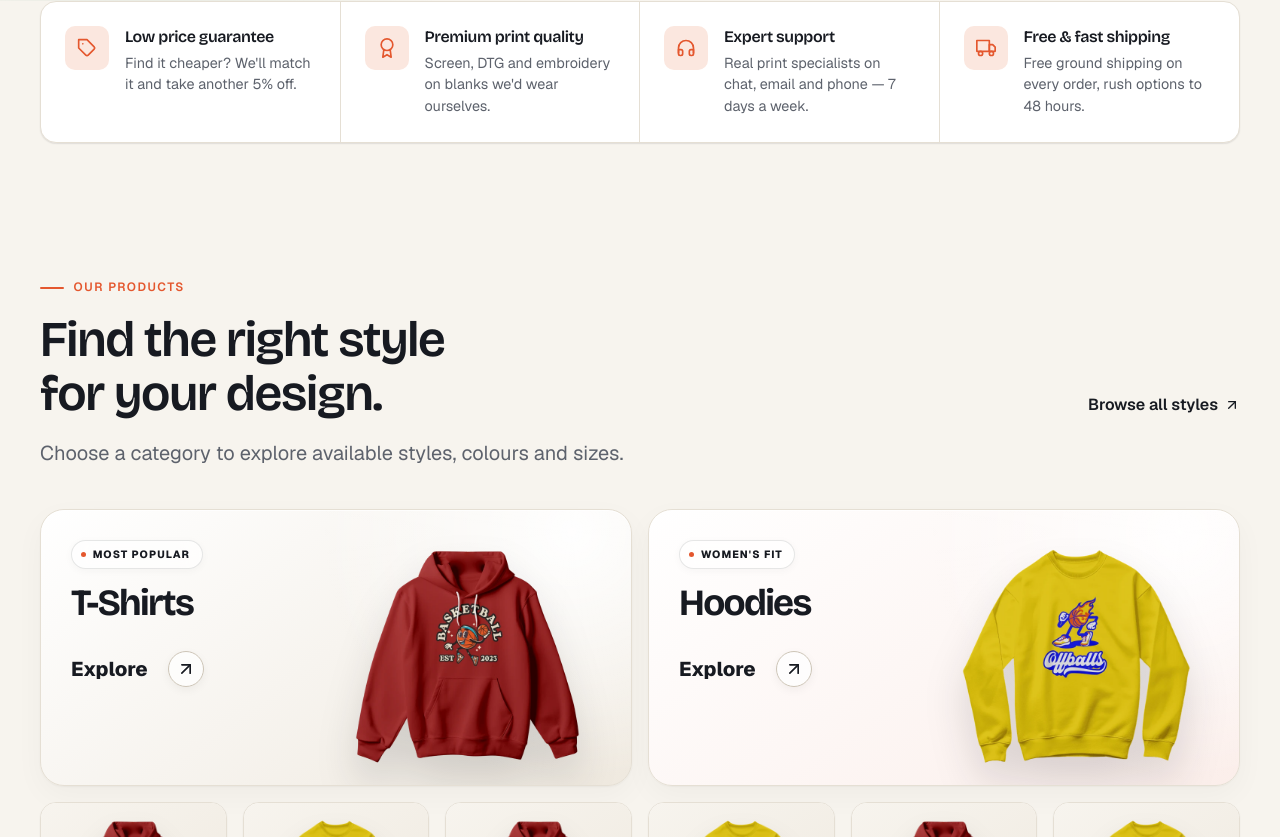
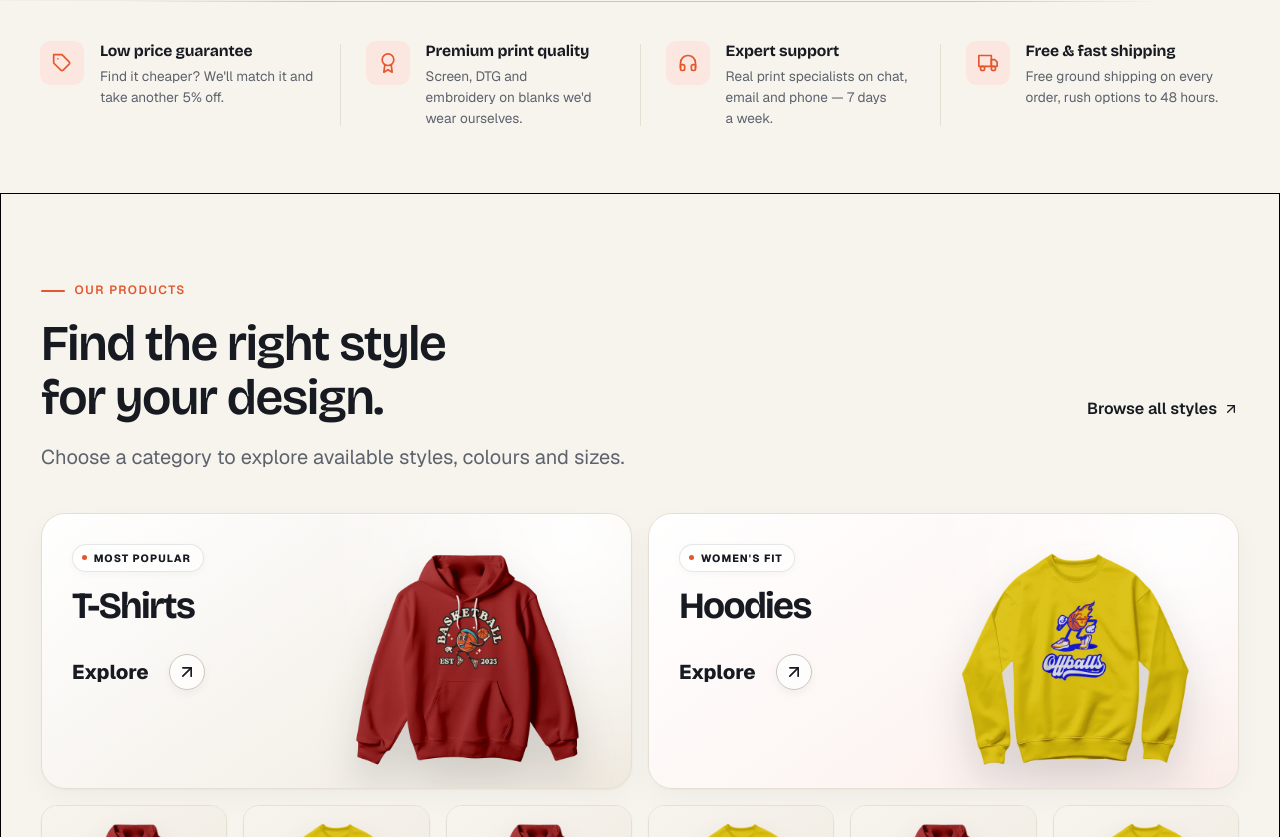
Before and after one commit to mainuddin-sani/oshirts, a Next.js app: page / in a window 1280 px wide. Shown: the part 803-1640 px from the top of the page. Built offline with nearby package versions, Linux system fonts and the light colour scheme.

Commit message:
hero updated

```diff
--- a/src/app/globals.css
+++ b/src/app/globals.css
@@ -526,7 +526,16 @@ small {
 }
 
 .ic_section_space {
-  padding-block: 96px;
+  padding-block: 90px;
+  border: 1px solid black;
+}
+
+.ic_section_space_top {
+  padding-top: 90px;
+}
+
+.ic_section_space_bottom {
+  padding-bottom: 90px;
 }
 
 .ic_section_space_sm {
@@ -542,6 +551,18 @@ small {
 @media (max-width: 1299px) {
   h1 {
     font-size: 60px;
+  }
+
+  .ic_section_space {
+    padding-block: 80px;
+  }
+
+  .ic_section_space_top {
+    padding-top: 80px;
+  }
+
+  .ic_section_space_bottom {
+    padding-bottom: 80px;
   }
 }
 
@@ -569,7 +590,15 @@ small {
   }
 
   .ic_section_space {
-    padding-block: 80px;
+    padding-block: 70px;
+  }
+
+  .ic_section_space_top {
+    padding-top: 70px;
+  }
+
+  .ic_section_space_bottom {
+    padding-bottom: 70px;
   }
 
   .ic_section_space_sm {
@@ -628,7 +657,15 @@ small {
   }
 
   .ic_section_space {
-    padding-block: 64px;
+    padding-block: 60px;
+  }
+
+  .ic_section_space_top {
+    padding-top: 60px;
+  }
+
+  .ic_section_space_bottom {
+    padding-bottom: 60px;
   }
 
   .ic_section_space_sm {
@@ -676,7 +713,15 @@ small {
   }
 
   .ic_section_space {
-    padding-block: 52px;
+    padding-block: 46px;
+  }
+
+  .ic_section_space_top {
+    padding-top: 46px;
+  }
+
+  .ic_section_space_bottom {
+    padding-bottom: 46px;
   }
 
   .ic_section_space_sm {
--- a/src/components/home/TrustBar/TrustBar.module.css
+++ b/src/components/home/TrustBar/TrustBar.module.css
@@ -1,31 +1,64 @@
+/* ==================================================
+   SECTION
+   Sits directly on the shared page background so it
+   reads as a continuation of the hero, not a boxed
+   module — a calm strip between the hero's motion and
+   the category cards below.
+================================================== */
+
 .section {
-  padding-bottom: var(--ic-space-6);
+  position: relative;
+  padding-block: clamp(1.75rem, 4vw, 2.5rem) clamp(2.5rem, 5vw, 4rem);
 }
 
+.section::before {
+  content: "";
+  position: absolute;
+  top: 0;
+  left: 50%;
+  width: min(100%, 1040px);
+  height: 1px;
+  transform: translateX(-50%);
+  background: linear-gradient(90deg,
+      transparent,
+      var(--ic-border-strong) 18%,
+      var(--ic-border-strong) 82%,
+      transparent);
+}
+
+/* ==================================================
+   LIST
+================================================== */
+
 .list {
+  position: relative;
   display: grid;
-  border: 1px solid var(--ic-border);
-  border-radius: var(--ic-radius-md);
-  background: var(--ic-surface);
-  box-shadow: var(--ic-shadow-sm);
-  overflow: hidden;
+  grid-template-columns: repeat(2, minmax(0, 1fr));
+  gap: 2rem 1.5rem;
 }
 
 .item {
   display: flex;
-  gap: var(--ic-space-4);
-  padding: var(--ic-space-5);
-  border-bottom: 1px solid var(--ic-border);
+  align-items: flex-start;
+  gap: 1rem;
+  min-width: 0;
 }
 
-.item:last-child {
-  border-bottom: 0;
+.item h5 {
+  margin: 0;
+  font-family: var(--ic-font-display);
+  font-size: 0.98rem;
+  font-weight: 700;
+  letter-spacing: -0.01em;
+  line-height: 1.3;
+  color: var(--ic-text);
 }
 
 .item p {
   margin-top: 0.3rem;
-  font-size: 0.9rem;
-  line-height: 1.5;
+  font-size: 0.85rem;
+  line-height: 1.55;
+  color: var(--ic-text-muted);
 }
 
 .icon {
@@ -40,31 +73,53 @@
   color: var(--ic-accent);
 }
 
+/* ==================================================
+   TABLET+ — divided row, no card
+================================================== */
+
 @media (min-width: 640px) {
   .list {
-    grid-template-columns: 1fr 1fr;
+    grid-template-columns: repeat(4, minmax(0, 1fr));
+    gap: 0;
   }
 
-  .item:nth-child(odd) {
-    border-right: 1px solid var(--ic-border);
+  .item {
+    position: relative;
+    flex-direction: column;
+    gap: 0.85rem;
+    padding-inline: clamp(0.9rem, 2vw, 1.75rem);
   }
 
-  .item:nth-last-child(2) {
-    border-bottom: 0;
+  .item:first-child {
+    padding-left: 0;
+  }
+
+  .item:last-child {
+    padding-right: 0;
+  }
+
+  .item+.item::before {
+    content: "";
+    position: absolute;
+    top: 0.2rem;
+    bottom: 0.2rem;
+    left: 0;
+    width: 1px;
+    background: var(--ic-border);
   }
 }
 
 @media (min-width: 1024px) {
-  .list {
-    grid-template-columns: repeat(4, 1fr);
-  }
-
   .item {
-    border-bottom: 0;
-    border-right: 1px solid var(--ic-border);
-  }
-
-  .item:last-child {
-    border-right: 0;
+    flex-direction: row;
+    align-items: flex-start;
+    gap: 1rem;
+    padding-inline: clamp(1.25rem, 2vw, 1.75rem);
   }
 }
+
+@media (max-width: 639px) {
+  .list {
+    gap: 1.5rem;
+  }
+}
```
